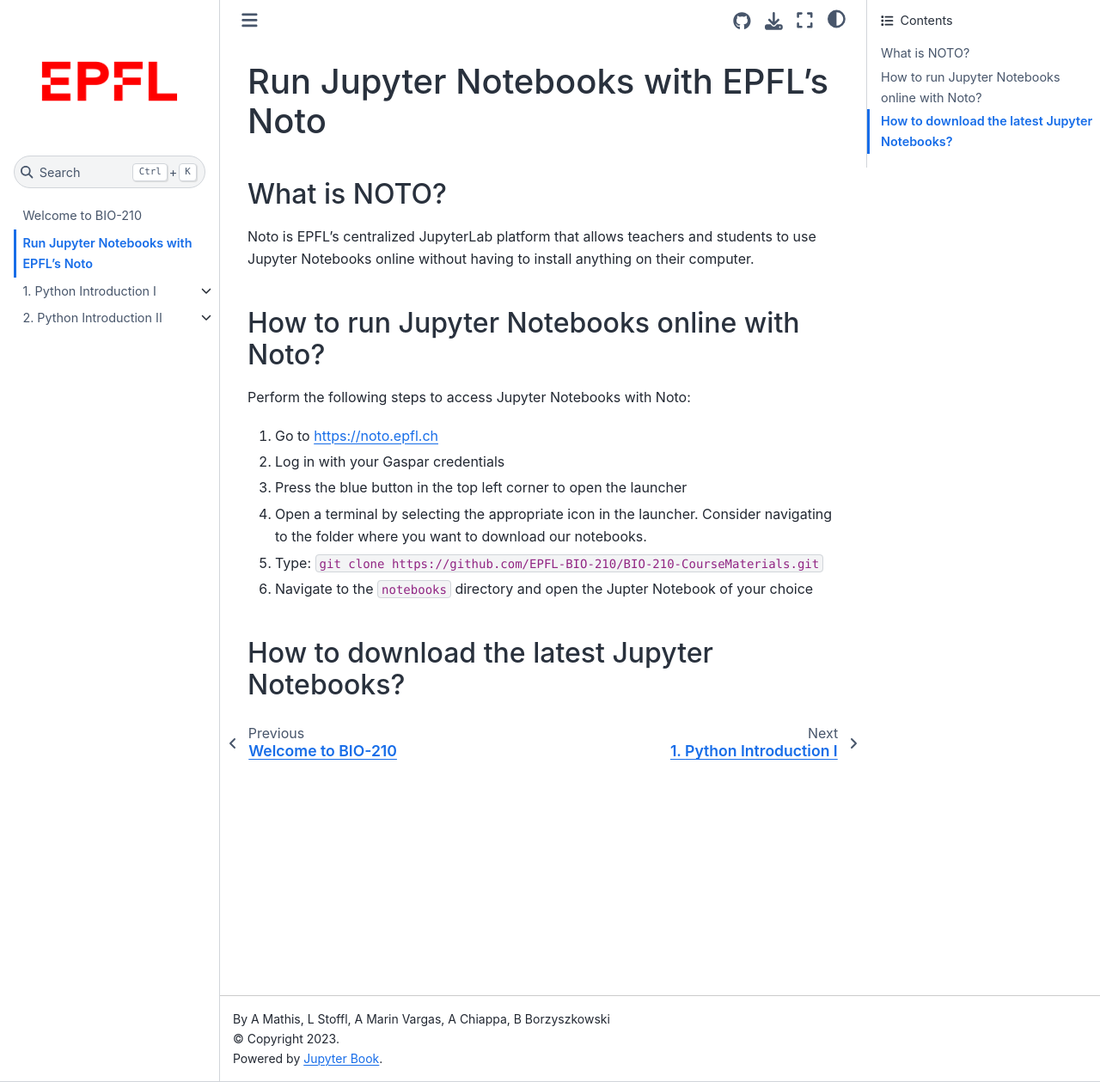
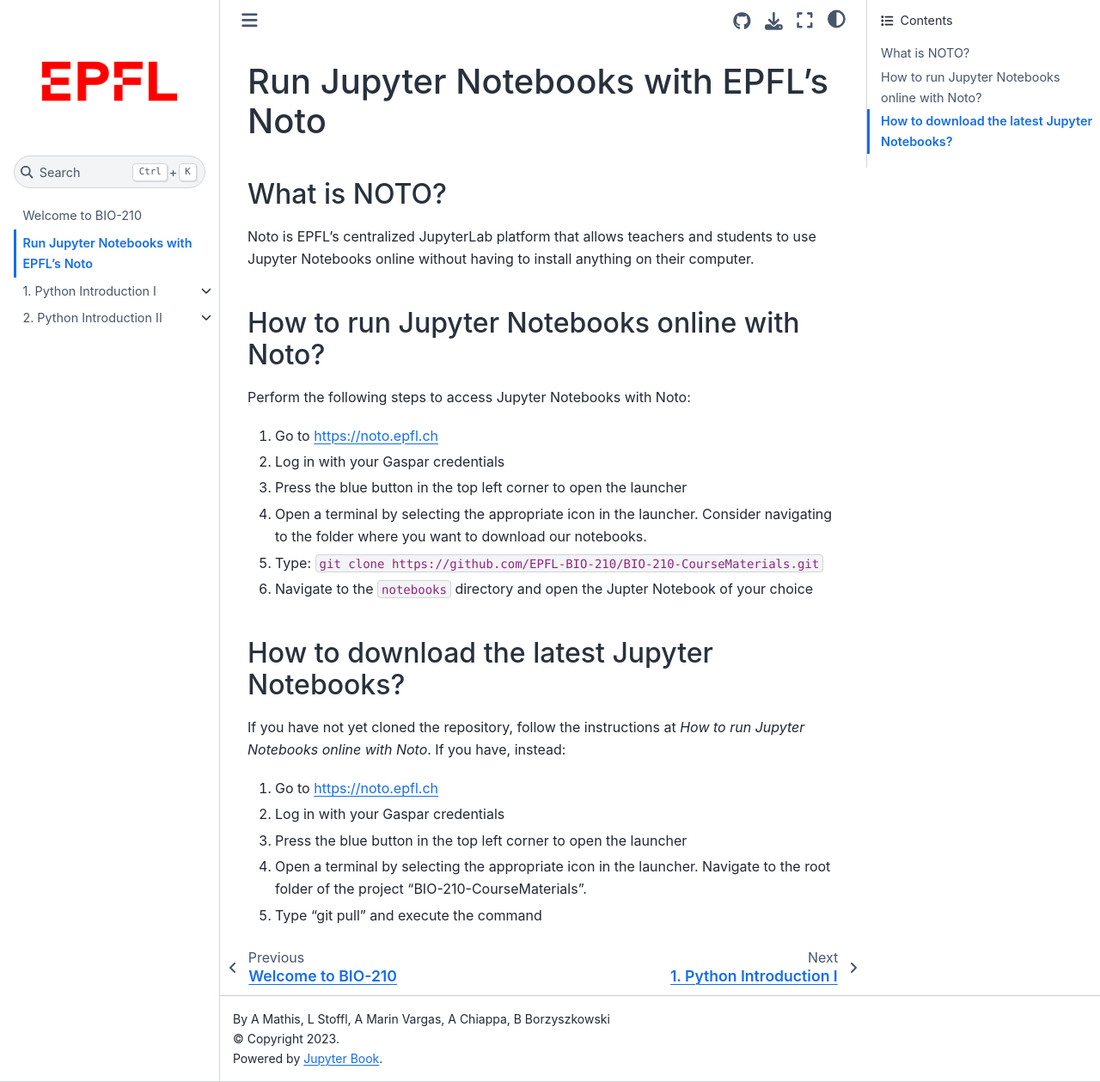
Before and after one commit to louloupivron/BIO-210-CourseMaterials, a Jupyter Book: the page built from docs/noto_guide.md, in a window 1280 px wide and 1259 px high. Shown: the whole window at 86% size. Built offline with Jupyter Book 1.0.4 settings and Sphinx 7.4.7 and the Sphinx Book theme 1.1.4, drawn with Linux system fonts in a browser that asks for light colours; pages that are not in the unit, such as notebooks, are missing from menus.

Commit message:
Update noto_guide.md

```diff
--- a/docs/noto_guide.md
+++ b/docs/noto_guide.md
@@ -15,3 +15,10 @@
 6. Navigate to the `notebooks` directory and open the Jupter Notebook of your choice
 
 ## How to download the latest Jupyter Notebooks?
+If you have not yet cloned the repository, follow the instructions at *How to run Jupyter Notebooks online with Noto*. If you have, instead:
+
+1. Go to https://noto.epfl.ch
+2. Log in with your Gaspar credentials
+3. Press the blue button in the top left corner to open the launcher
+1. Open a terminal by selecting the appropriate icon in the launcher. Navigate to the root folder of the project "BIO-210-CourseMaterials".
+5. Type "git pull" and execute the command
```
